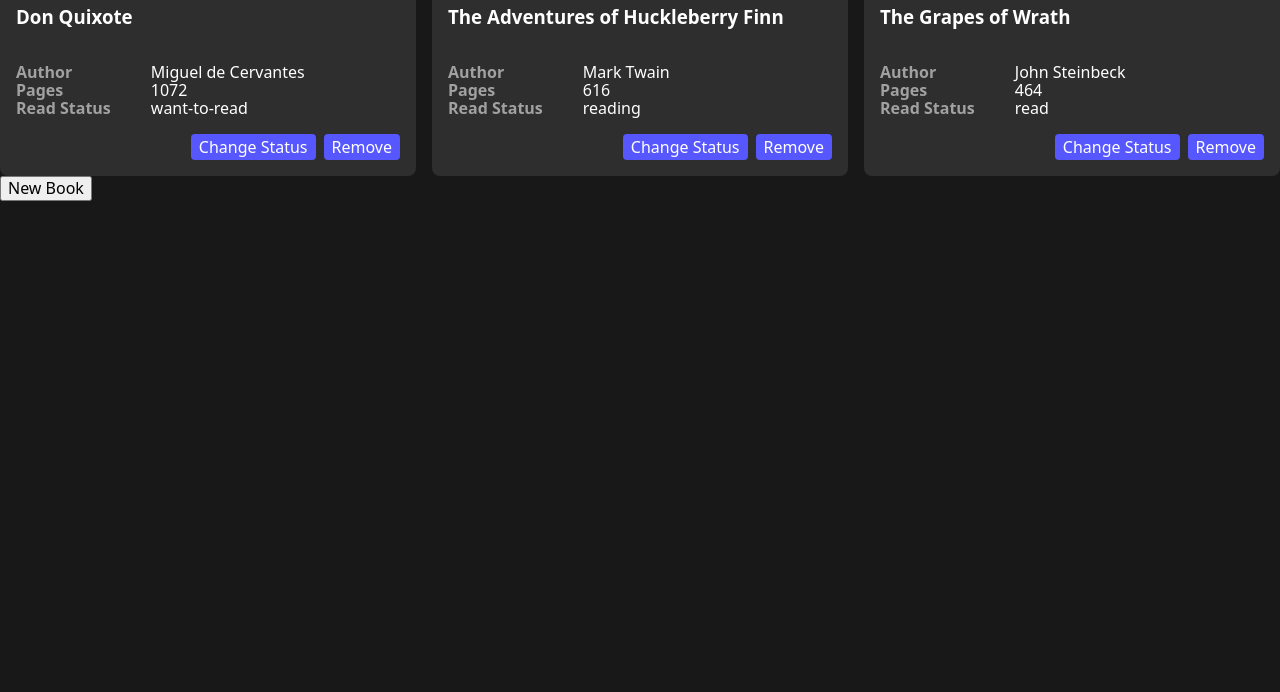
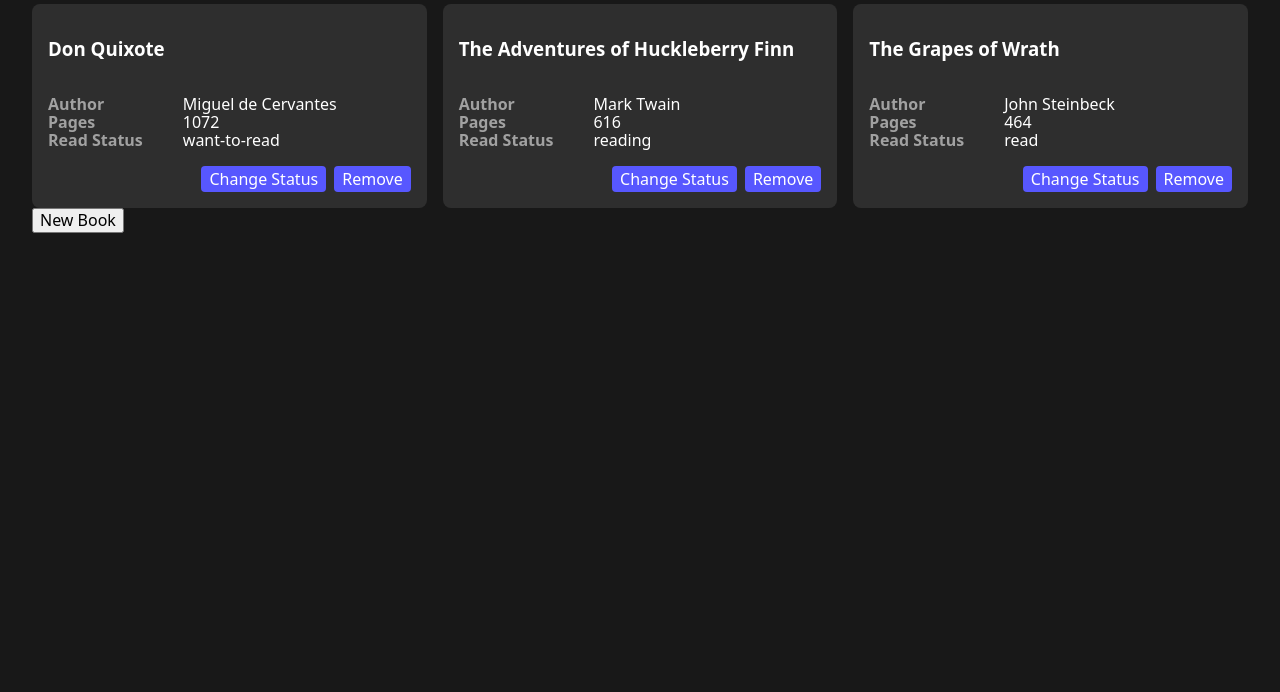
Before and after one commit to cgrustas/library, a plain HTML site: page index.html in a window 1280 px wide. Shown: the part 108-800 px from the top of the page. Drawn offline with Linux system fonts and the light colour scheme.

Commit message:
Add 2rem padding to body

```diff
--- a/css/styles.css
+++ b/css/styles.css
@@ -1,5 +1,9 @@
 :root {
     background: rgb(24, 24, 24);
+}
+
+body {
+    padding: 2rem;
 }
 
 #library {
```
